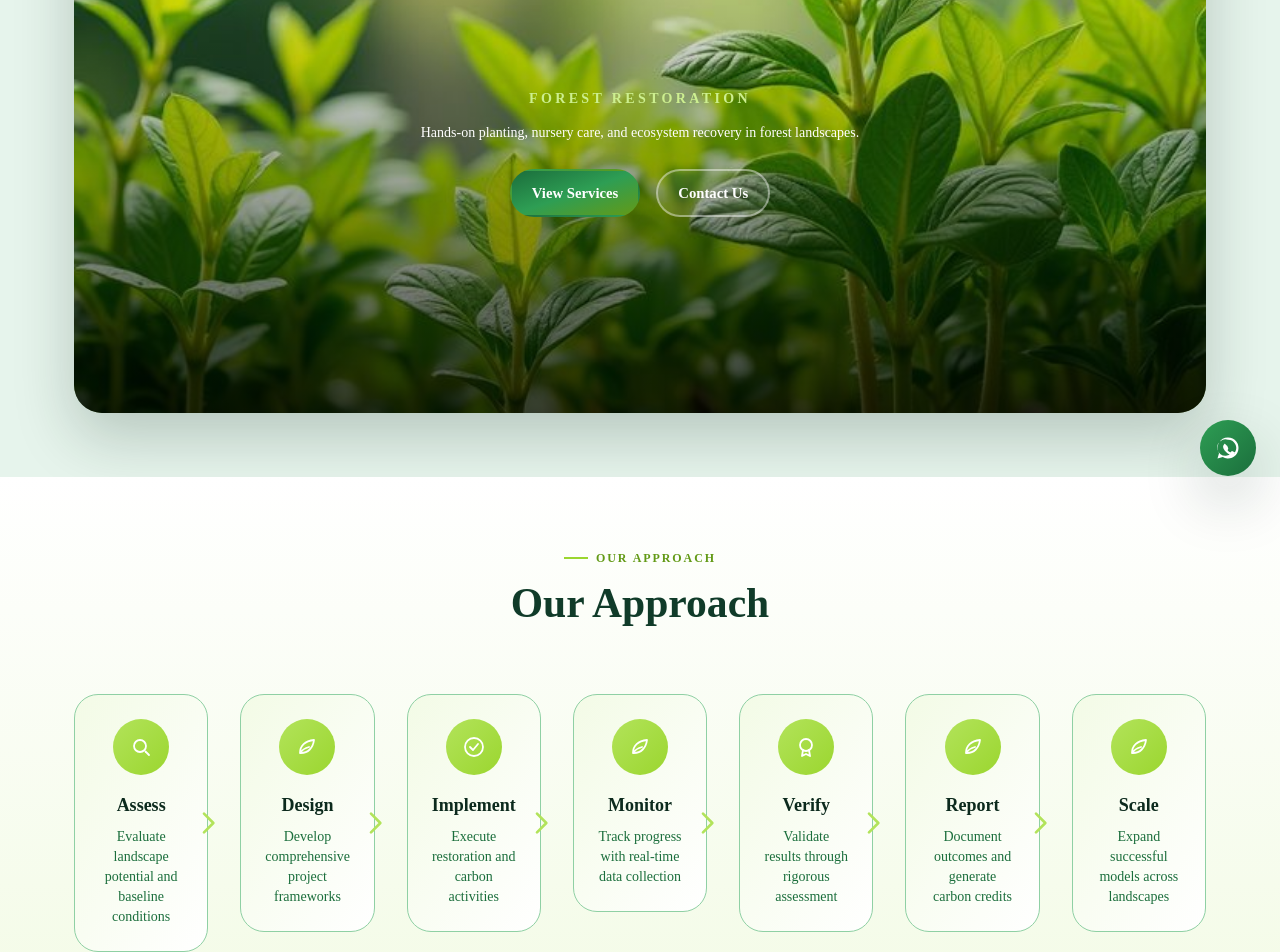
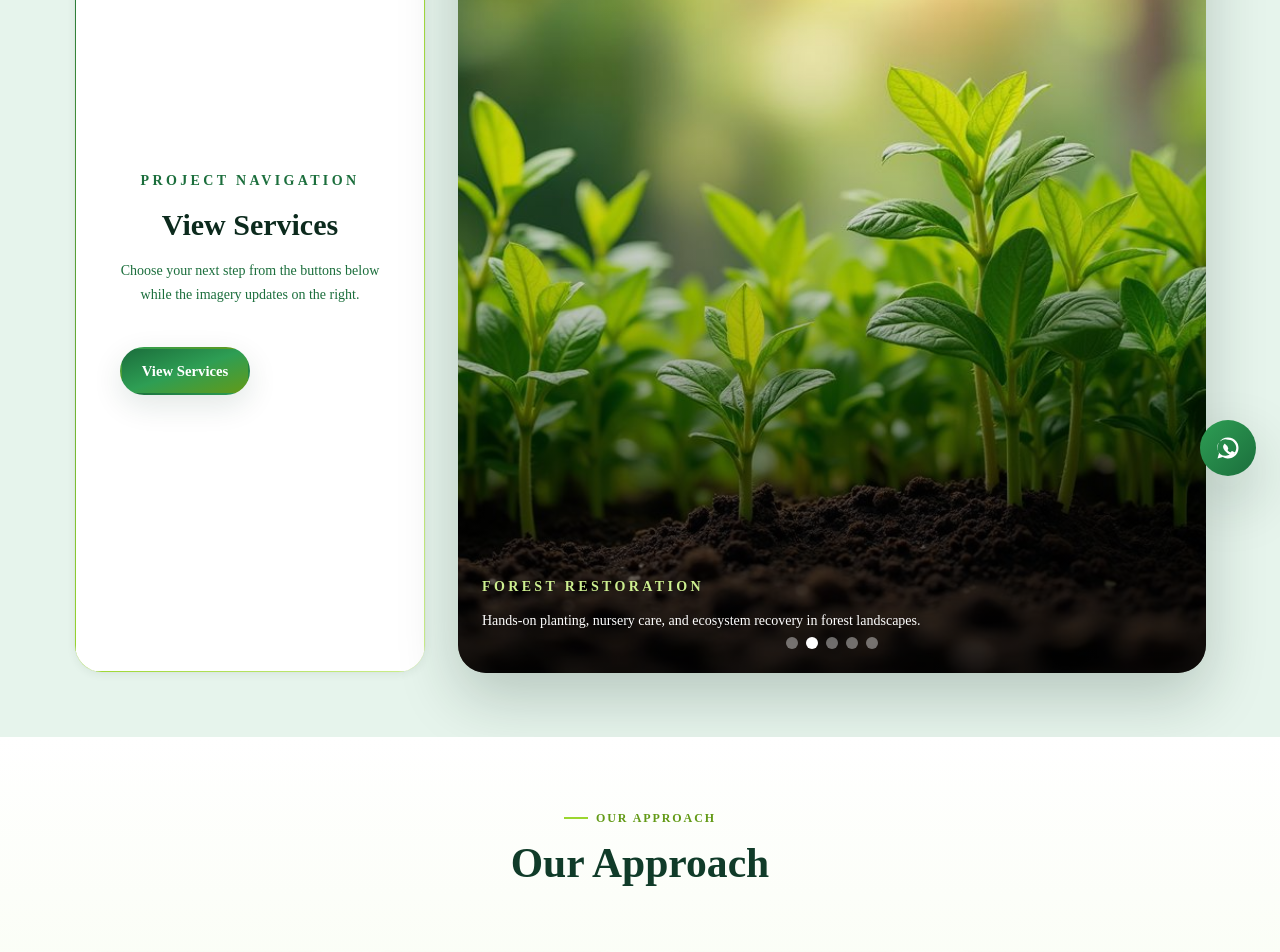
Before and after one commit to creda-cmd/carbon-canopy, a React (Vite) app in the folder client/: page / in a window 1280 px wide. Shown: the part 300-1252 px from the top of the page. Built offline with nearby package versions, Linux system fonts and the light colour scheme.

Commit message:
Resize transition hero and shrink approach/standards cards

```diff
--- a/client/src/pages/Home.jsx
+++ b/client/src/pages/Home.jsx
@@ -68,34 +68,55 @@ export default function Home() {
 
   return (
     <>
-      {/* Transition Carousel */}
+      {/* Transition Section */}
       <section id="transition" className="section overflow-hidden">
         <div className="container-cc">
-          <div className="mx-auto max-w-6xl">
-            <div className="relative h-72 rounded-3xl shadow-lg md:h-96 lg:h-[520px] overflow-hidden">
-              {transitionSlides.map((slide, idx) => (
-                <div
-                  key={slide.id}
-                  className={`absolute inset-0 transition-opacity duration-700 ${idx === activeSlide ? "opacity-100 z-10" : "opacity-0 z-0 pointer-events-none"}`}
-                >
-                  <img src={slide.image} alt={slide.alt} className="h-full w-full object-cover" />
-                  <div className="absolute inset-0 bg-gradient-to-t from-black/70 via-black/30 to-transparent" />
-                  <div className="absolute inset-0 flex items-center justify-center text-center px-6 text-white">
-                    <div className="max-w-2xl">
-                      <p className="text-sm font-semibold uppercase tracking-[0.24em] text-lime-200">{slide.title}</p>
-                      <p className="mt-3 text-sm leading-6">{slide.desc}</p>
-                      <div className="mt-6 flex justify-center gap-4">
-                        <Link to="/services" className="btn btn-primary">
+          <div className="grid gap-8 lg:grid-cols-[0.8fr_1.7fr] items-stretch">
+            <div className="group overflow-hidden rounded-3xl border border-line bg-gradient-to-br from-forest-600 via-lime-400 to-lime-200 p-[1px] shadow-sm transition-all duration-200 hover:-translate-y-1 hover:shadow-md">
+              <div className="flex h-full flex-col justify-center rounded-[calc(1rem-1px)] bg-white p-10 text-center text-forest-900">
+                <p className="text-sm font-semibold uppercase tracking-[0.24em] text-forest-600">
+                  Project Navigation
+                </p>
+                <h2 className="mt-4 text-3xl font-semibold text-forest-900">
+                  View Services
+                </h2>
+                <p className="mt-4 text-sm leading-6 text-forest-600">
+                  Choose your next step from the buttons below while the imagery updates on the right.
+                </p>
+                <div className="mt-10 flex flex-col gap-4 sm:flex-row sm:justify-center">
+                  <Link to="/services" className="btn btn-primary w-full sm:w-auto">
                     View Services
                   </Link>
-                        <Link to="/contact" className="btn btn-light">
+                  <Link to="/contact" className="btn btn-light w-full sm:w-auto">
                     Contact Us
                   </Link>
                 </div>
               </div>
             </div>
+
+            <div className="relative h-[720px] overflow-hidden rounded-3xl shadow-lg lg:h-[780px]">
+              <img
+                src={transitionSlides[activeSlide].image}
+                alt={transitionSlides[activeSlide].alt}
+                className="h-full w-full object-cover"
+              />
+              <div className="absolute inset-0 bg-gradient-to-t from-black/70 via-black/20 to-transparent" />
+              <div className="absolute inset-x-6 bottom-10 text-white">
+                <p className="text-sm font-semibold uppercase tracking-[0.24em] text-lime-200">
+                  {transitionSlides[activeSlide].title}
+                </p>
+                <p className="mt-3 max-w-2xl text-sm leading-6">{transitionSlides[activeSlide].desc}</p>
               </div>
+              <div className="absolute bottom-6 left-6 right-6 flex justify-center gap-2">
+                {transitionSlides.map((_, dotIndex) => (
+                  <button
+                    key={dotIndex}
+                    onClick={() => setActiveSlide(dotIndex)}
+                    className={`h-3 w-3 rounded-full transition-all ${dotIndex === activeSlide ? "bg-white" : "bg-white/40"}`}
+                    aria-label={`Slide ${dotIndex + 1}`}
+                  />
                 ))}
+              </div>
             </div>
           </div>
         </div>
@@ -110,25 +131,18 @@ export default function Home() {
           />
 
           <Reveal className="mt-16">
-            <div className="grid gap-8 md:grid-cols-2 lg:grid-cols-7">
-              {approachSteps.map((item, idx) => (
-                <div key={item.step} className="group relative">
-                  <div className="rounded-2xl border border-forest-200 bg-gradient-to-br from-lime-50 to-white p-6 text-center transition-all hover:shadow-lg hover:border-lime-400">
-                    <div className="mb-4 flex justify-center">
-                      <div className="flex h-14 w-14 items-center justify-center rounded-full bg-gradient-to-br from-lime-300 to-lime-400 text-white">
-                        <Icon name={item.icon} className="h-6 w-6" />
+            <div className="grid gap-6 md:grid-cols-2 lg:grid-cols-4">
+              {approachSteps.map((item) => (
+                <div key={item.step} className="group h-full overflow-hidden rounded-3xl border border-line bg-gradient-to-br from-forest-600 via-lime-400 to-lime-200 p-[1px] shadow-sm transition-all duration-200 hover:-translate-y-1 hover:shadow-md">
+                  <div className="rounded-[calc(1rem-1px)] bg-white p-4 text-center text-forest-900">
+                    <div className="mb-3 flex items-center justify-center">
+                      <div className="flex h-12 w-12 items-center justify-center rounded-full bg-gradient-to-br from-lime-300 to-lime-400 text-white">
+                        <Icon name={item.icon} className="h-5 w-5" />
                       </div>
                     </div>
-                    <h3 className="font-bold text-forest-900 text-lg">{item.step}</h3>
+                    <h3 className="font-bold text-forest-900 text-base">{item.step}</h3>
                     <p className="mt-2 text-sm text-forest-600">{item.desc}</p>
                   </div>
-                  {idx < approachSteps.length - 1 && (
-                    <div className="absolute right-0 top-1/2 hidden w-8 -translate-y-1/2 translate-x-1/2 lg:block">
-                      <svg className="text-lime-300" fill="none" stroke="currentColor" viewBox="0 0 24 24">
-                        <path strokeLinecap="round" strokeLinejoin="round" strokeWidth={2} d="M9 5l7 7-7 7" />
-                      </svg>
-                    </div>
-                  )}
                 </div>
               ))}
             </div>
@@ -150,10 +164,12 @@ export default function Home() {
             {carbonStandards.map((s) => (
               <div
                 key={s}
-                className="rounded-xl border border-forest-200 bg-white p-4 text-center transition-all hover:border-lime-400 hover:shadow-md"
+                className="group h-full overflow-hidden rounded-3xl border border-line bg-gradient-to-br from-forest-600 via-lime-400 to-lime-200 p-[1px] shadow-sm transition-all duration-200 hover:-translate-y-1 hover:shadow-md"
               >
+                <div className="rounded-[calc(1rem-1px)] bg-white px-5 py-5 text-center text-forest-900">
                   <Icon name="badge" className="mx-auto mb-2 h-5 w-5 text-lime-500" />
                   <p className="font-semibold text-forest-900 text-sm">{s}</p>
+                </div>
               </div>
             ))}
           </Reveal>
```
Lines whose indentation alone changed are shown as unchanged.
